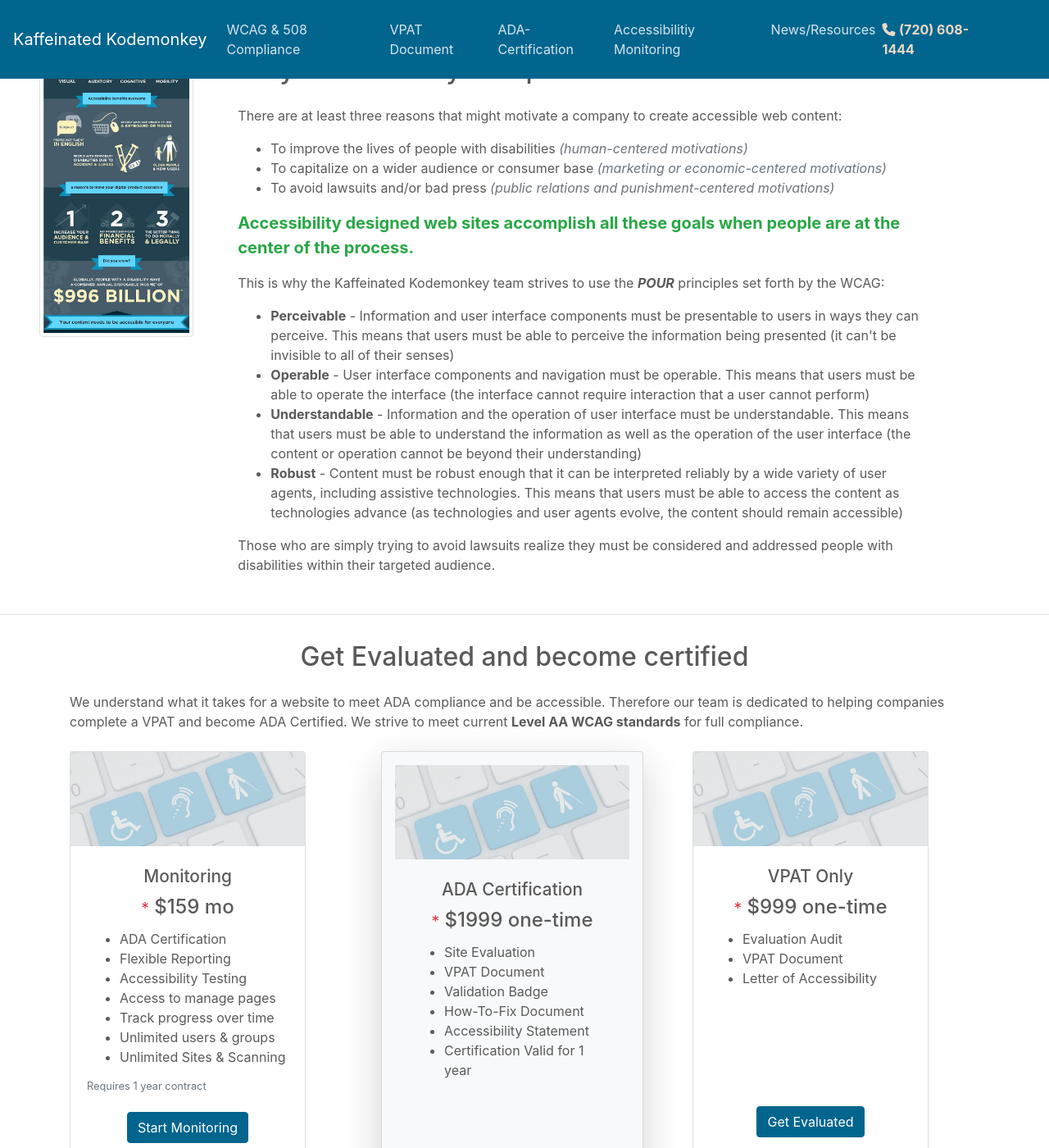
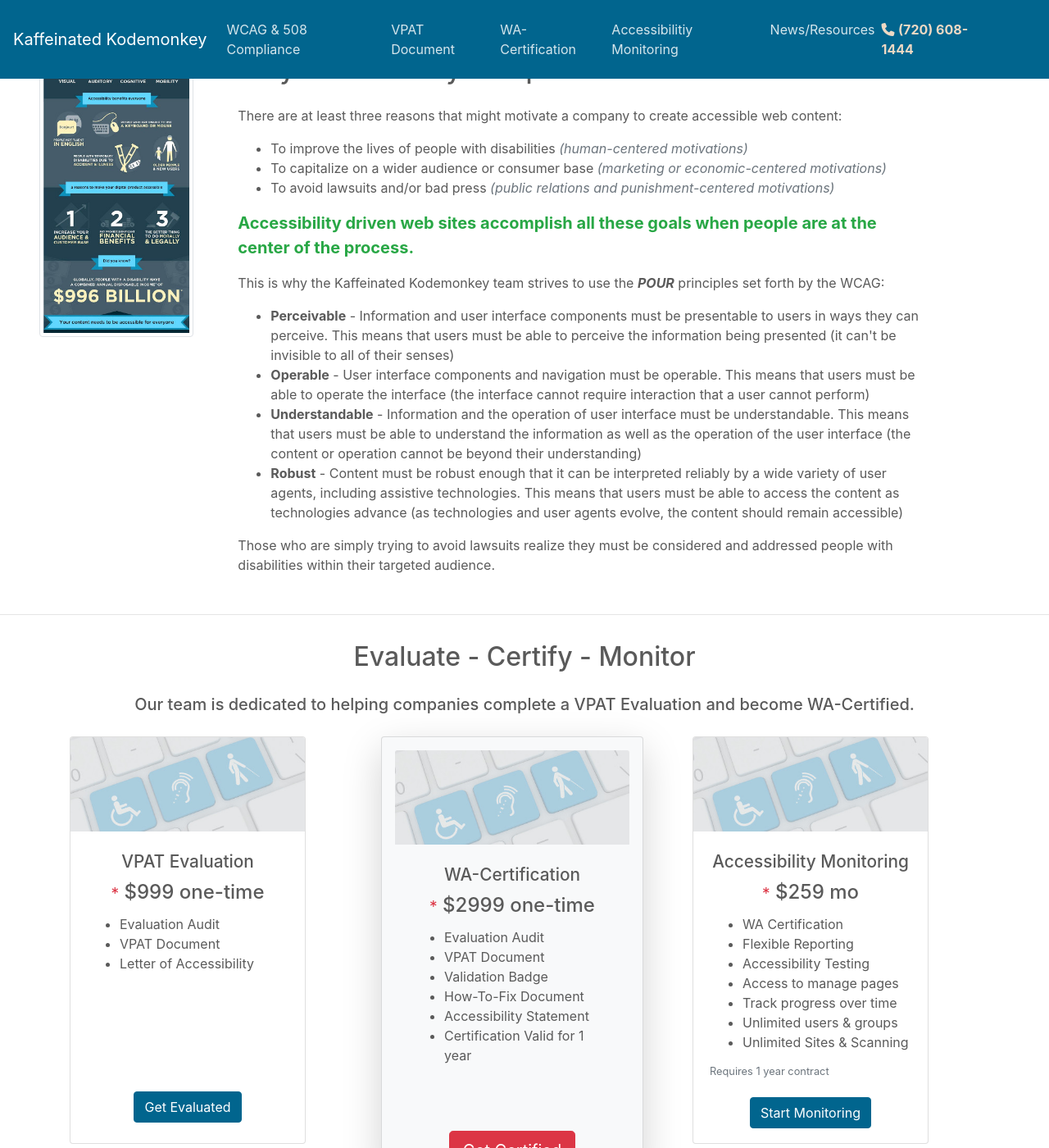
Before and after one commit to Kaffeianted-Kodemonkey/VPAT-Compliant, a Jekyll site: the page built from index.md, in a window 1280 px wide and 1400 px high, scrolled down 413 px. Shown: the whole window at 82% size. Built offline with Jekyll 4.4.1, drawn with Linux system fonts in a browser that asks for light colours; nearby versions of some CDN libraries; comment, search, counter and statistics services are not loaded; some of the changed text lies outside the part shown.

Commit message:
update site

```diff
--- a/_includes/header.html
+++ b/_includes/header.html
@@ -15,7 +15,7 @@
           <a class="nav-link" href="{{ site.url }}/VPAT">VPAT Document</a>
         </li>
         <li class="nav-item">
-          <a class="nav-link" href="{{ site.url }}/ADA-Certification">ADA-Certification</a>
+          <a class="nav-link" href="{{ site.url }}/ADA-Certification">WA-Certification</a>
         </li>
         <li class="nav-item">
           <a class="nav-link" href="{{ site.url }}/Monitoring">Accessibilitiy Monitoring</a>
--- a/_includes/index.html
+++ b/_includes/index.html
@@ -3,7 +3,7 @@
   <div class="col-10 offset-md-2">
     <h1 class="sr-only">Accessibility Testing - Get your site tested Today<h1>
     <figure class="hidden-xs hidden-sm">
-      <img class="img-fluid" src="{{ site.url }}/assets/images/Accessibility-Testing.png" style="width: 80%;" alt="ADA Testing">
+      <img class="img-fluid" src="{{ site.url }}/assets/images/Accessibility-Testing.png" style="width: 80%;" alt="WA Testing">
     </figure>
   </div>
 </div>
@@ -30,7 +30,7 @@
       <li>To avoid lawsuits and/or bad press <span class="text-muted"><i>(public relations and punishment-centered motivations)</i></span></li>
     </ul>
 
-    <p class="lead text-success"><strong>Accessibility designed web sites accomplish all these goals when people are at the center of the process.</strong></p>
+    <p class="lead text-success"><strong>Accessibility driven web sites accomplish all these goals when people are at the center of the process.</strong></p>
 
     <p>This is why the Kaffeinated Kodemonkey team strives to use the <strong><i>POUR</i></strong> principles set forth by the WCAG:</p>
 
@@ -52,23 +52,59 @@
 <div class="container">
   <div class="row mb-2">
     <div class="col">
-      <h2 class="text-center pb-3">Get Evaluated and become certified</h2>
+      <h2 class="text-center pb-3">Evaluate - Certify - Monitor</h2>
 
-      <p>We understand what it takes for a website to meet ADA compliance and be accessible.
-      Therefore our team is dedicated to helping companies complete a VPAT and become ADA Certified.
-      We strive to meet current <strong>Level AA WCAG standards</strong> for full compliance.</p>
+      <p class="text-center lead">Our team is dedicated to helping companies complete a VPAT Evaluation and become WA-Certified.</p>
     </div>
   </div>
   <!-- Three columns of text below the carousel -->
   <div class="row">
     <div class="col-lg-4">
       <div class="card" style="width: 18rem;">
+        <img class="card-img-top" src="{{ site.url }}/assets/images/AccessibiltyImageBG.jpg" alt="VPAT Evaluation">
+        <div class="card-body">
+          <h3 class="card-subtitle text-center">VPAT Evaluation</h3>
+          <h4 class="card-title text-center"><span class="small text-danger">*</span> $999 one-time</h4>
+          <ul class="mb-5 pb-5">
+            <li class="text-left">Evaluation Audit</li>
+            <li class="text-left">VPAT Document</li>
+            <li class="text-left">Letter of Accessibility</li>
+          </ul>
+
+          <p class="text-center"><a href="{{site.url}}/VPAT" class="btn btn-md btn-info mt-5">Get Evaluated</a></p>
+        </div>
+      </div>
+    </div><!-- /.col-lg-4 -->
+
+    <div class="col-lg-4">
+      <div class="card shadow-lg p-3 mb-5 bg-light rounded" style="width: 20rem;">
+        <img class="card-img-top" src="{{ site.url }}/assets/images/AccessibiltyImageBG.jpg" alt="WA-Certification">
+        <div class="card-body">
+          <h3 class="card-subtitle text-center">WA-Certification</h3>
+          <h4 class="card-title text-center"><span class="small text-danger">*</span> $2999 one-time</h4>
+          <ul class="mb-5 pb-3">
+            <li class="text-left">Evaluation Audit</li>
+            <li class="text-left">VPAT Document</li>
+            <li class="text-left">Validation Badge</li>
+            <li class="text-left">How-To-Fix Document</li>
+            <li class="text-left">Accessibility Statement</li>
+            <li class="text-left">Certification Valid for 1 year</li>
+          </ul>
+
+          <p class="text-center"><a href="{{site.url}}/WA-Certification" class="btn btn-lg btn-danger mt-3">Get Certified</a></p>
+        </div>
+      </div>
+    </div><!-- /.col-lg-4 -->
+
+    <div class="col-lg-4">
+      <div class="card" style="width: 18rem;">
         <img class="card-img-top" src="{{ site.url }}/assets/images/AccessibiltyImageBG.jpg" alt="Accessible Monitoring">
         <div class="card-body">
-          <h3 class="card-subtitle text-center">Monitoring</h3>
-          <h4 class="card-title text-center"><span class="small text-danger">*</span> $159 mo</h4>
+          <h3 class="card-subtitle text-center">Accessibility Monitoring</h3>
+          <h4 class="card-title text-center"><span class="small text-danger">*</span> $259 mo</h4>
+
           <ul>
-            <li class="text-left">ADA Certification</li>
+            <li class="text-left">WA Certification</li>
             <li class="text-left">Flexible Reporting</li>
             <li class="text-left">Accessibility Testing</li>
             <li class="text-left">Access to manage pages</li>
@@ -82,41 +118,6 @@
         </div>
       </div>
     </div><!-- /.col-lg-4 -->
-    <div class="col-lg-4">
-      <div class="card shadow-lg p-3 mb-5 bg-light rounded" style="width: 20rem;">
-        <img class="card-img-top" src="{{ site.url }}/assets/images/AccessibiltyImageBG.jpg" alt="WCAG Evaluation & Certification">
-        <div class="card-body">
-          <h3 class="card-subtitle text-center">ADA Certification</h3>
-          <h4 class="card-title text-center"><span class="small text-danger">*</span> $1999 one-time</h4>
-          <ul class="mb-5 pb-3">
-            <li class="text-left">Site Evaluation</li>
-            <li class="text-left">VPAT Document</li>
-            <li class="text-left">Validation Badge</li>
-            <li class="text-left">How-To-Fix Document</li>
-            <li class="text-left">Accessibility Statement</li>
-            <li class="text-left">Certification Valid for 1 year</li>
-          </ul>
-
-          <p class="text-center"><a href="https://kaffeinatedkodemonkey.youcanbook.me/" data-ycbm-modal="true" class="btn btn-lg btn-danger mt-4">Get Certified</a></p>
-        </div>
-      </div>
-    </div><!-- /.col-lg-4 -->
-    <div class="col-lg-4">
-      <div class="card" style="width: 18rem;">
-        <img class="card-img-top" src="{{ site.url }}/assets/images/AccessibiltyImageBG.jpg" alt="Accessible Evaluation">
-        <div class="card-body">
-          <h3 class="card-subtitle text-center ">VPAT Only</h3>
-          <h4 class="card-title text-center"><span class="small text-danger">*</span> $999 one-time</h4>
-          <ul class="mb-5 pb-5">
-            <li class="text-left">Evaluation Audit</li>
-            <li class="text-left">VPAT Document</li>
-            <li class="text-left">Letter of Accessibility</li>
-          </ul>
-
-          <p class="text-center"><a href="https://meetings.hubspot.com/kaffeinatedkodemonkey" data-ycbm-modal="true" class="btn btn-md btn-info mt-5">Get Evaluated</a></p
-        </div>
-      </div>
-    </div><!-- /.col-lg-4 -->
   </div><!-- /.row -->
 
   <div class="row">
```
Also changed, not shown: WA-Certification.html (renamed from ADA-Certification.html).
